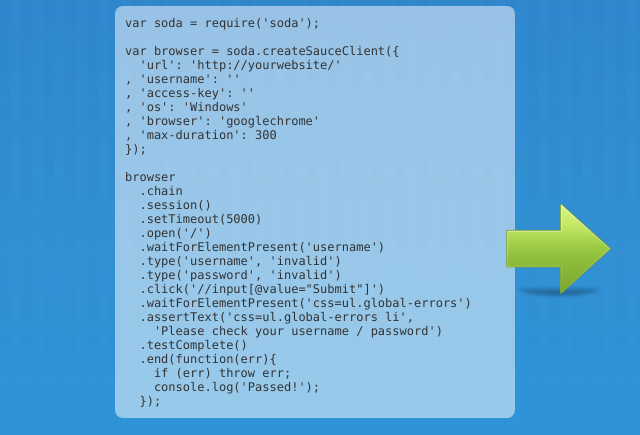
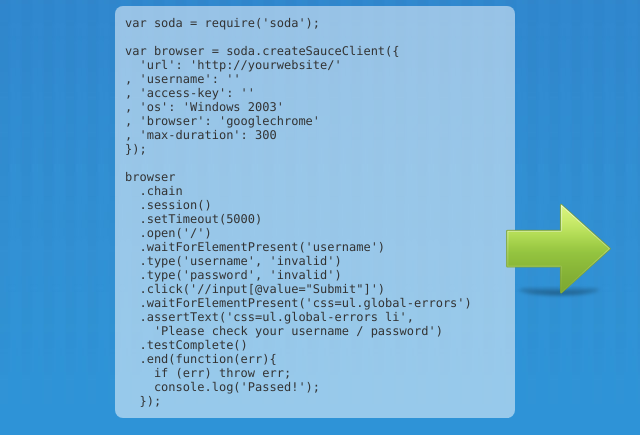
Before and after one commit to LearnBoost/soda, a plain HTML site: page index.html in a window 1280 px wide. Shown: the part 348-783 px from the top of the page, 0-640 px from the left. Drawn offline with Linux system fonts and the light colour scheme.

Commit message:
Fix in example Added bottom padding

```diff
--- a/index.html
+++ b/index.html
@@ -20,7 +20,7 @@
   'url': 'http://yourwebsite/'
 , 'username': '<your username>'
 , 'access-key': '<your api key>'
-, 'os': 'Windows'
+, 'os': 'Windows 2003'
 , 'browser': 'googlechrome'
 , 'max-duration': 300
 });
--- a/style.css
+++ b/style.css
@@ -43,6 +43,7 @@
 
 #wrapper {
   text-align: left;
+  padding-bottom: 100px;
 }
 
 ul {
```
